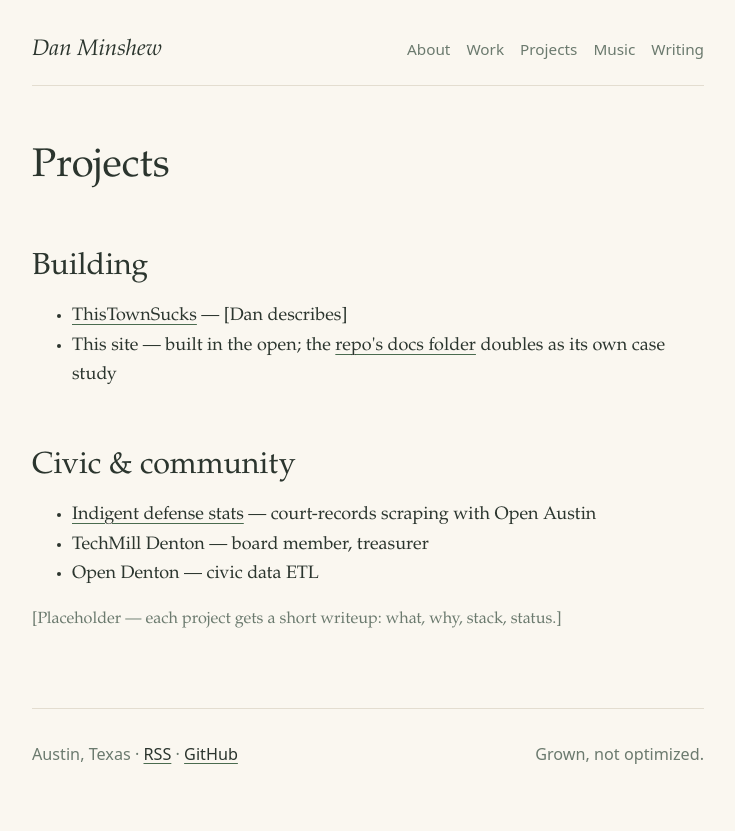
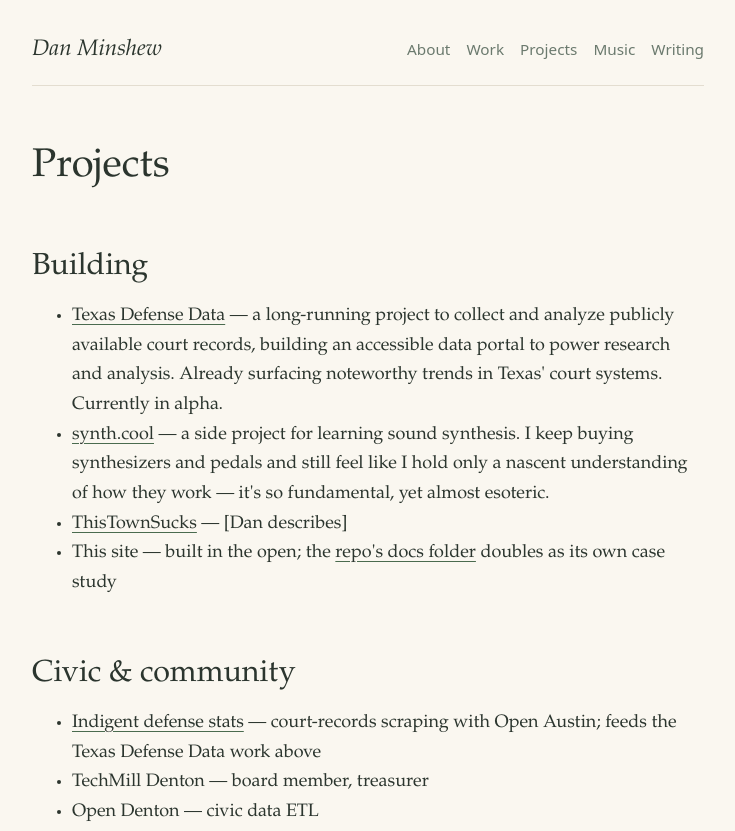
Before and after one commit to newswim/danminshew.com, an Astro site: page /projects in a window 1280 px wide. Shown: the top 831 px of the page, without its empty margins (272-1007 px from the left). Before the commit the page ends 800 px from the top, so only its background shows below. Built offline with nearby package versions, Linux system fonts and the light colour scheme; Astro itself is replaced by a stand-in of ours.

Commit message:
Add Texas Defense Data and synth.cool to projects; site live on danminshew.com

```diff
--- a/src/pages/projects.astro
+++ b/src/pages/projects.astro
@@ -7,13 +7,24 @@ import Base from '../layouts/Base.astro';
 
   <h2>Building</h2>
   <ul>
+    <li>
+      <a href="https://www.texasdefensedata.org">Texas Defense Data</a> — a long-running project
+      to collect and analyze publicly available court records, building an accessible data portal
+      to power research and analysis. Already surfacing noteworthy trends in Texas' court systems.
+      Currently in alpha.
+    </li>
+    <li>
+      <a href="https://www.synth.cool">synth.cool</a> — a side project for learning sound
+      synthesis. I keep buying synthesizers and pedals and still feel like I hold only a nascent
+      understanding of how they work — it's so fundamental, yet almost esoteric.
+    </li>
     <li><a href="http://www.thistownsucks.com">ThisTownSucks</a> — [Dan describes]</li>
     <li>This site — built in the open; the <a href="https://github.com/newswim/danminshew.com">repo's docs folder</a> doubles as its own case study</li>
   </ul>
 
   <h2>Civic &amp; community</h2>
   <ul>
-    <li><a href="https://github.com/open-austin/indigent-defense-stats">Indigent defense stats</a> — court-records scraping with Open Austin</li>
+    <li><a href="https://github.com/open-austin/indigent-defense-stats">Indigent defense stats</a> — court-records scraping with Open Austin; feeds the Texas Defense Data work above</li>
     <li>TechMill Denton — board member, treasurer</li>
     <li>Open Denton — civic data ETL</li>
   </ul>
```
Also changed, not shown: docs/status.md (+1 -2 lines).
